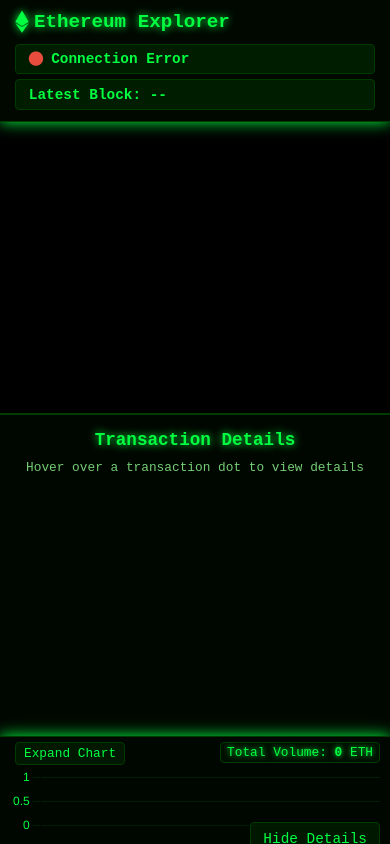
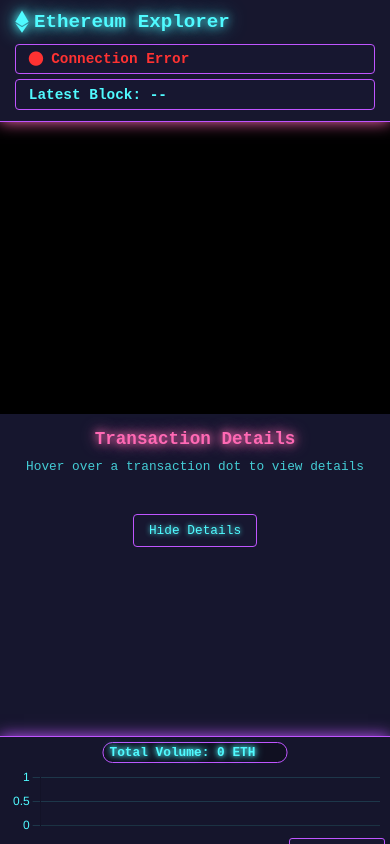
Before and after one commit to hybridkris/cautious-spoon, a website: page public/index.html in a window 390 px wide. Drawn offline with nearby package versions, Linux system fonts and the light colour scheme; no server answers.

Commit message:
Synthwave.

```diff
--- a/public/script.js
+++ b/public/script.js
@@ -44,12 +44,12 @@
     let allTransactions = [];
     let transactionsById = {};
 
-    // Transaction value color thresholds
+    // Transaction value color thresholds - Synthwave palette
     const VALUE_COLORS = {
-        default: { r: 0, g: 255, b: 65 },     // Green (0-1 ETH)
-        medium: { r: 255, g: 255, b: 0 },     // Yellow (1-10 ETH)
-        high: { r: 255, g: 165, b: 0 },       // Orange (10-100 ETH)
-        veryHigh: { r: 255, g: 0, b: 0 }      // Red (>100 ETH)
+        default: { r: 80, g: 250, b: 255 },     // Neon cyan (0-1 ETH)
+        medium: { r: 255, g: 105, b: 180 },     // Hot pink (1-10 ETH)
+        high: { r: 191, g: 85, b: 255 },        // Neon purple (10-100 ETH)
+        veryHigh: { r: 255, g: 50, b: 50 }      // Bright red (>100 ETH)
     };
 
     // Chart data
@@ -58,25 +58,25 @@
         datasets: [{
             label: 'Total Block Value (ETH)',
             data: [],
-            borderColor: 'rgba(0, 255, 65, 1)',
-            backgroundColor: 'rgba(0, 255, 65, 0.1)',
+            borderColor: 'rgba(80, 250, 255, 1)',
+            backgroundColor: 'rgba(80, 250, 255, 0.1)',
             borderWidth: 2,
             tension: 0.4,
             fill: true,
             segment: {
                 borderColor: function(context) {
                     const value = context.p1.parsed.y;
-                    if (value >= 1000) return 'rgba(255, 0, 0, 1)';      // Red
-                    if (value >= 100) return 'rgba(255, 165, 0, 1)';     // Orange
-                    if (value >= 10) return 'rgba(255, 255, 0, 1)';      // Yellow
-                    return 'rgba(0, 255, 65, 1)';                        // Green
+                    if (value >= 1000) return 'rgba(255, 50, 50, 1)';        // Bright red
+                    if (value >= 100) return 'rgba(191, 85, 255, 1)';        // Neon purple
+                    if (value >= 10) return 'rgba(255, 105, 180, 1)';        // Hot pink
+                    return 'rgba(80, 250, 255, 1)';                          // Neon cyan
                 },
                 backgroundColor: function(context) {
                     const value = context.p1.parsed.y;
-                    if (value >= 1000) return 'rgba(255, 0, 0, 0.1)';    // Red
-                    if (value >= 100) return 'rgba(255, 165, 0, 0.1)';   // Orange
-                    if (value >= 10) return 'rgba(255, 255, 0, 0.1)';    // Yellow
-                    return 'rgba(0, 255, 65, 0.1)';                      // Green
+                    if (value >= 1000) return 'rgba(255, 50, 50, 0.1)';      // Bright red
+                    if (value >= 100) return 'rgba(191, 85, 255, 0.1)';      // Neon purple
+                    if (value >= 10) return 'rgba(255, 105, 180, 0.1)';      // Hot pink
+                    return 'rgba(80, 250, 255, 0.1)';                        // Neon cyan
                 }
             }
         }]
@@ -124,17 +124,17 @@
                 scales: {
                     x: {
                         ticks: {
-                            color: '#00ff41',
+                            color: 'rgba(80, 250, 255, 1)', // Neon cyan
                             maxRotation: 0,
                             autoSkip: true,
                             maxTicksLimit: window.innerWidth <= 768 ? 5 : 10 // Fewer labels on mobile
                         },
-                        grid: { color: 'rgba(0, 255, 65, 0.1)' }
+                        grid: { color: 'rgba(80, 250, 255, 0.15)' }
                     },
                     y: {
                         beginAtZero: true,
                         ticks: {
-                            color: '#00ff41',
+                            color: 'rgba(80, 250, 255, 1)', // Neon cyan
                             callback: function(value) {
                                 // Format large numbers with K (thousands) or M (millions)
                                 if (value >= 1000000) return (value / 1000000).toFixed(1) + 'M';
@@ -142,24 +142,24 @@
                                 return value;
                             }
                         },
-                        grid: { color: 'rgba(0, 255, 65, 0.1)' }
+                        grid: { color: 'rgba(80, 250, 255, 0.15)' }
                     }
                 },
                 plugins: {
                     legend: {
                         labels: {
-                            color: '#00ff41',
+                            color: 'rgba(80, 250, 255, 1)', // Neon cyan
                             boxWidth: window.innerWidth <= 768 ? 10 : 40, // Smaller legend on mobile
                             padding: window.innerWidth <= 480 ? 5 : 10 // Smaller padding on mobile
                         },
                         display: window.innerWidth > 480 ? true : false // Hide legend on very small screens
                     },
                     tooltip: {
-                        backgroundColor: 'rgba(0, 20, 0, 0.9)',
-                        borderColor: '#00ff41',
+                        backgroundColor: 'rgba(25, 25, 50, 0.9)', // Dark blue
+                        borderColor: 'rgba(191, 85, 255, 1)', // Neon purple
                         borderWidth: 1,
-                        titleColor: '#00ff41',
-                        bodyColor: '#00ff41',
+                        titleColor: 'rgba(255, 105, 180, 1)', // Hot pink
+                        bodyColor: 'rgba(80, 250, 255, 1)', // Neon cyan
                         displayColors: false,
                         callbacks: {
                             label: function(context) {
@@ -317,6 +317,13 @@
     function updateConnectionStatus(status, text) {
         connectionStatus.className = status;
         connectionStatus.innerHTML = `<i class="fas fa-circle"></i> ${text}`;
+
+        // Add synthwave colors based on status
+        if (status === 'connected') {
+            connectionStatus.style.color = 'rgba(80, 250, 255, 1)'; // Neon cyan for connected
+        } else {
+            connectionStatus.style.color = 'rgba(255, 50, 50, 1)'; // Bright red for disconnected/error
+        }
     }
 
     // Update latest block number UI
@@ -347,15 +354,18 @@
     // Calculate speed based on transaction value
     // Higher value = slower movement
     function calculateSpeed(value) {
-        if (!value || value === 0) return 3.0; // Further increased base speed for zero-value transactions
+        // Apply 60% speed factor to slow down all movement
+        const speedFactor = 0.6;
+
+        if (!value || value === 0) return 3.0 * speedFactor; // Slowed base speed for zero-value transactions
 
         // Base speed is much faster overall but still slightly slower on mobile
-        const baseSpeed = isMobile ? 2.0 : 3.0; // Significantly increased from previous values
+        const baseSpeed = isMobile ? 2.0 * speedFactor : 3.0 * speedFactor; // Slowed significantly
 
         // Use logarithmic scale to handle wide range of values
         // Range from 0.5x to 1x of base speed (higher value = slower)
-        const speedFactor = Math.max(0.5, 1 - Math.log10(value + 1) / 6); // Adjusted factor for faster overall movement
-        return baseSpeed * speedFactor;
+        const valueSpeedFactor = Math.max(0.5, 1 - Math.log10(value + 1) / 6);
+        return baseSpeed * valueSpeedFactor;
     }
 
     // Add transactions to the matrix visualization
@@ -468,15 +478,15 @@
         // Update the display
         totalVolumeElement.textContent = formattedVolume;
 
-        // Color the text based on the volume
+        // Color the text based on the volume - synthwave colors
         if (totalVolume >= 10000) {
-            totalVolumeElement.style.color = 'rgba(255, 0, 0, 1)'; // Red
+            totalVolumeElement.style.color = 'rgba(255, 50, 50, 1)'; // Bright red
         } else if (totalVolume >= 1000) {
-            totalVolumeElement.style.color = 'rgba(255, 165, 0, 1)'; // Orange
+            totalVolumeElement.style.color = 'rgba(191, 85, 255, 1)'; // Neon purple
         } else if (totalVolume >= 100) {
-            totalVolumeElement.style.color = 'rgba(255, 255, 0, 1)'; // Yellow
+            totalVolumeElement.style.color = 'rgba(255, 105, 180, 1)'; // Hot pink
         } else {
-            totalVolumeElement.style.color = 'rgba(0, 255, 65, 1)'; // Green
+            totalVolumeElement.style.color = 'rgba(80, 250, 255, 1)'; // Neon cyan
         }
     }
 
@@ -633,23 +643,23 @@
             maximumFractionDigits: 6
         });
 
-        // Determine value category text and color
+        // Determine value category text and color - synthwave colors
         let valueCategory = '';
         let categoryColor = '';
 
         const value = tx.value || 0;
         if (value >= 100) {
             valueCategory = 'Very High';
-            categoryColor = 'rgba(255, 0, 0, 1)'; // Red
+            categoryColor = 'rgba(255, 50, 50, 1)'; // Bright red
         } else if (value >= 10) {
             valueCategory = 'High';
-            categoryColor = 'rgba(255, 165, 0, 1)'; // Orange
+            categoryColor = 'rgba(191, 85, 255, 1)'; // Neon purple
         } else if (value >= 1) {
             valueCategory = 'Medium';
-            categoryColor = 'rgba(255, 255, 0, 1)'; // Yellow
+            categoryColor = 'rgba(255, 105, 180, 1)'; // Hot pink
         } else {
             valueCategory = 'Low';
-            categoryColor = 'rgba(0, 255, 65, 1)'; // Green
+            categoryColor = 'rgba(80, 250, 255, 1)'; // Neon cyan
         }
 
         // Truncate addresses for mobile
--- a/public/styles.css
+++ b/public/styles.css
@@ -1,9 +1,12 @@
 :root {
-    --matrix-green: #00ff41;
-    --matrix-dark-green: #003b00;
-    --matrix-light-green: #92ff92;
-    --matrix-background: #0c0c0c;
-    --matrix-text: #00ff41;
+    --synthwave-cyan: #50faff;
+    --synthwave-pink: #ff69b4;
+    --synthwave-purple: #bf55ff;
+    --synthwave-red: #ff3232;
+    --synthwave-blue: #3a3ad5;
+    --synthwave-dark-blue: #191932;
+    --synthwave-darkest: #0f0f1f;
+    --synthwave-text: #50faff;
     --terminal-font: 'Courier New', monospace;
 }
 
@@ -21,8 +24,8 @@
 
 body {
     font-family: var(--terminal-font);
-    color: var(--matrix-text);
-    background-color: var(--matrix-background);
+    color: var(--synthwave-text);
+    background-color: var(--synthwave-darkest);
     position: relative;
     height: 100vh;
     width: 100vw;
@@ -45,7 +48,7 @@
     left: 0;
     right: 0;
     bottom: 0;
-    background-color: rgba(0, 0, 0, 0.85);
+    background-color: rgba(15, 15, 31, 0.85);
     z-index: 1;
 }
 
@@ -53,22 +56,24 @@
     position: relative;
     z-index: 10;
     padding: 0.7rem 0;
-    border-bottom: 1px solid var(--matrix-dark-green);
-    box-shadow: 0 0 15px var(--matrix-green);
-    background-color: rgba(0, 10, 0, 0.85);
+    border-bottom: 1px solid var(--synthwave-purple);
+    box-shadow: 0 0 15px var(--synthwave-pink);
+    background-color: rgba(25, 25, 50, 0.85);
 }
 
 header h1 {
     display: flex;
     align-items: center;
     font-size: 1.8rem;
-    text-shadow: 0 0 8px var(--matrix-green);
+    text-shadow: 0 0 10px var(--synthwave-cyan), 0 0 20px var(--synthwave-cyan);
     margin-bottom: 10px;
+    color: var(--synthwave-cyan);
 }
 
 header h1 i {
     margin-right: 10px;
     font-size: 2rem;
+    color: var(--synthwave-cyan);
 }
 
 .status-container {
@@ -84,8 +89,9 @@
     font-weight: 600;
     padding: 0.4rem 0.8rem;
     border-radius: 4px;
-    background-color: rgba(0, 50, 0, 0.5);
-    border: 1px solid var(--matrix-dark-green);
+    background-color: rgba(25, 25, 50, 0.7);
+    border: 1px solid var(--synthwave-purple);
+    color: var(--synthwave-cyan);
 }
 
 #connection-status i {
@@ -93,25 +99,26 @@
 }
 
 #connection-status.connecting i {
-    color: #f39c12;
+    color: var(--synthwave-pink);
     animation: pulse 1s infinite;
 }
 
 #connection-status.connected i {
-    color: var(--matrix-light-green);
+    color: var(--synthwave-cyan);
 }
 
 #connection-status.disconnected i {
-    color: #e74c3c;
+    color: var(--synthwave-red);
 }
 
 #latest-block {
     font-weight: 600;
     padding: 0.4rem 0.8rem;
     border-radius: 4px;
-    background-color: rgba(0, 50, 0, 0.5);
-    border: 1px solid var(--matrix-dark-green);
+    background-color: rgba(25, 25, 50, 0.7);
+    border: 1px solid var(--synthwave-purple);
     white-space: nowrap;
+    color: var(--synthwave-cyan);
 }
 
 main {
@@ -137,8 +144,8 @@
     flex: 1;
     min-width: 50%;
     position: relative;
-    background-color: rgba(0, 5, 0, 0.3);
-    border-right: 1px solid var(--matrix-dark-green);
+    background-color: rgba(15, 15, 31, 0.5);
+    border-right: 1px solid var(--synthwave-purple);
     overflow: hidden;
 }
 
@@ -155,8 +162,8 @@
     min-width: 30%;
     max-width: 50%;
     padding: 15px;
-    background-color: rgba(0, 10, 0, 0.7);
-    border-left: 1px solid var(--matrix-dark-green);
+    background-color: rgba(25, 25, 50, 0.8);
+    border-left: 1px solid var(--synthwave-purple);
     overflow-y: auto;
     display: flex;
     flex-direction: column;
@@ -170,12 +177,13 @@
 .details-header h2 {
     font-size: 1.2rem;
     margin-bottom: 10px;
-    text-shadow: 0 0 8px var(--matrix-green);
+    text-shadow: 0 0 8px var(--synthwave-pink), 0 0 16px var(--synthwave-pink);
+    color: var(--synthwave-pink);
 }
 
 .select-tx-prompt {
     font-size: 0.9rem;
-    color: var(--matrix-light-green);
+    color: var(--synthwave-cyan);
     opacity: 0.8;
 }
 
@@ -199,6 +207,7 @@
 .details-row .label {
     flex: 0 0 60px;
     font-weight: bold;
+    color: var(--synthwave-pink);
 }
 
 .details-row .value {
@@ -209,25 +218,26 @@
 .details-link {
     margin-top: 20px;
     padding-top: 10px;
-    border-top: 1px solid var(--matrix-dark-green);
+    border-top: 1px solid var(--synthwave-purple);
     text-align: center;
 }
 
 .details-link a {
-    color: var(--matrix-light-green);
+    color: var(--synthwave-cyan);
     text-decoration: none;
     font-size: 0.9rem;
     display: inline-block;
     padding: 8px 12px;
-    border: 1px solid var(--matrix-dark-green);
+    border: 1px solid var(--synthwave-purple);
     border-radius: 4px;
-    background-color: rgba(0, 30, 0, 0.7);
+    background-color: rgba(25, 25, 50, 0.7);
     transition: all 0.2s ease;
 }
 
 .details-link a:hover {
-    background-color: rgba(0, 50, 0, 0.7);
-    box-shadow: 0 0 10px var(--matrix-green);
+    background-color: rgba(58, 58, 213, 0.7);
+    box-shadow: 0 0 15px var(--synthwave-purple);
+    color: white;
 }
 
 .details-link a i {
@@ -238,25 +248,27 @@
 #chart-container {
     height: 120px;
     width: 100%;
-    background-color: rgba(0, 10, 0, 0.7);
-    border-top: 1px solid var(--matrix-dark-green);
+    background-color: rgba(25, 25, 50, 0.7);
+    border-top: 1px solid var(--synthwave-purple);
     padding: 10px;
     position: relative;
-    box-shadow: 0 0 15px var(--matrix-green);
+    box-shadow: 0 0 15px var(--synthwave-purple);
     transition: height 0.3s ease;
 }
 
 #chart-summary {
     position: absolute;
     top: 5px;
-    right: 15px;
-    z-index: 10;
-    font-size: 0.9rem;
-    background-color: rgba(0, 20, 0, 0.7);
-    border: 1px solid var(--matrix-dark-green);
-    border-radius: 4px;
-    padding: 3px 8px;
-    text-shadow: 0 0 5px var(--matrix-green);
+    left: 50%;
+    transform: translateX(-50%);
+    font-size: 1rem;
+    font-weight: bold;
+    padding: 3px 10px;
+    background-color: rgba(15, 15, 31, 0.7);
+    border: 1px solid var(--synthwave-purple);
+    border-radius: 10px;
+    text-shadow: 0 0 5px var(--synthwave-cyan), 0 0 10px var(--synthwave-cyan);
+    z-index: 5;
 }
 
 #total-volume {
@@ -277,25 +289,23 @@
 
 /* Chart toggle button for mobile */
 .chart-toggle-btn {
-    display: none; /* Hidden by default, shown on mobile */
     position: absolute;
-    top: 5px;
-    left: 15px;
-    z-index: 10;
-    background-color: rgba(0, 30, 0, 0.7);
-    color: var(--matrix-text);
-    border: 1px solid var(--matrix-dark-green);
-    border-radius: 4px;
+    bottom: 5px;
+    right: 5px;
+    background-color: rgba(25, 25, 50, 0.8);
+    border: 1px solid var(--synthwave-purple);
+    color: var(--synthwave-cyan);
     padding: 3px 8px;
-    font-family: var(--terminal-font);
+    border-radius: 3px;
     font-size: 0.8rem;
     cursor: pointer;
+    z-index: 10;
     transition: all 0.2s ease;
 }
 
 .chart-toggle-btn:hover {
-    background-color: rgba(0, 50, 0, 0.7);
-    box-shadow: 0 0 10px var(--matrix-green);
+    background-color: var(--synthwave-blue);
+    box-shadow: 0 0 10px var(--synthwave-purple);
 }
 
 .chart-expanded {
@@ -324,9 +334,9 @@
 }
 
 @keyframes pulse {
-    0% { opacity: 0.6; }
+    0% { opacity: 0.5; }
     50% { opacity: 1; }
-    100% { opacity: 0.6; }
+    100% { opacity: 0.5; }
 }
 
 @keyframes fadeIn {
@@ -549,22 +559,20 @@
 }
 
 .clear-details-btn {
-    position: absolute;
-    bottom: 10px;
-    right: 10px;
-    background-color: rgba(0, 30, 0, 0.7);
-    color: var(--matrix-text);
-    border: 1px solid var(--matrix-dark-green);
+    align-self: center;
+    margin-top: 20px;
+    padding: 8px 15px;
+    background-color: rgba(25, 25, 50, 0.7);
+    border: 1px solid var(--synthwave-purple);
     border-radius: 4px;
-    padding: 8px 12px;
+    color: var(--synthwave-cyan);
     font-family: var(--terminal-font);
-    font-size: 0.9rem;
     cursor: pointer;
     transition: all 0.2s ease;
-    z-index: 20;
+    text-shadow: 0 0 5px var(--synthwave-cyan);
 }
 
 .clear-details-btn:hover {
-    background-color: rgba(0, 50, 0, 0.7);
-    box-shadow: 0 0 10px var(--matrix-green);
+    background-color: var(--synthwave-blue);
+    box-shadow: 0 0 15px var(--synthwave-pink);
 }
```
